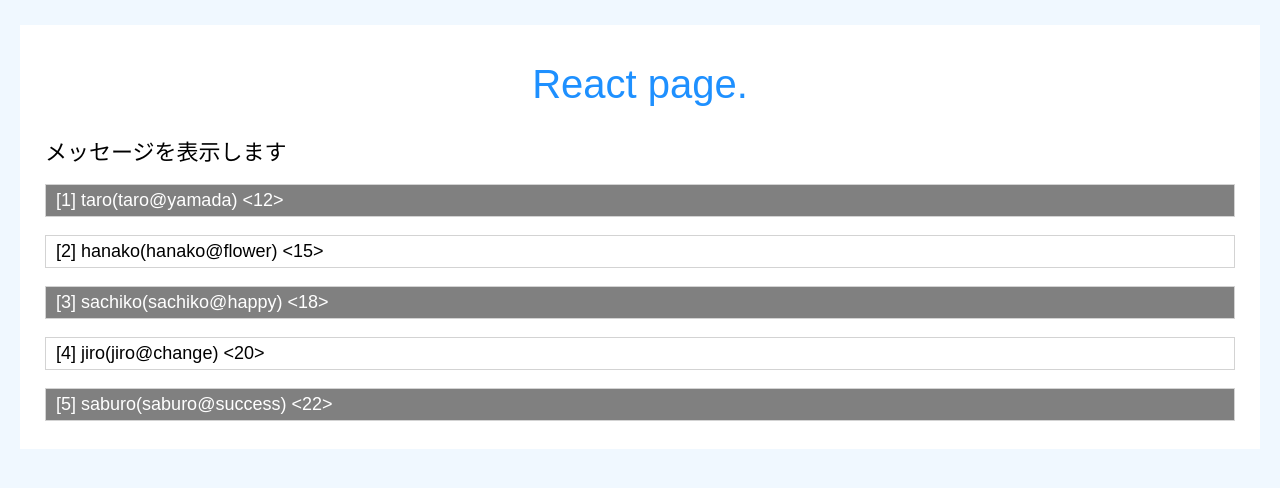
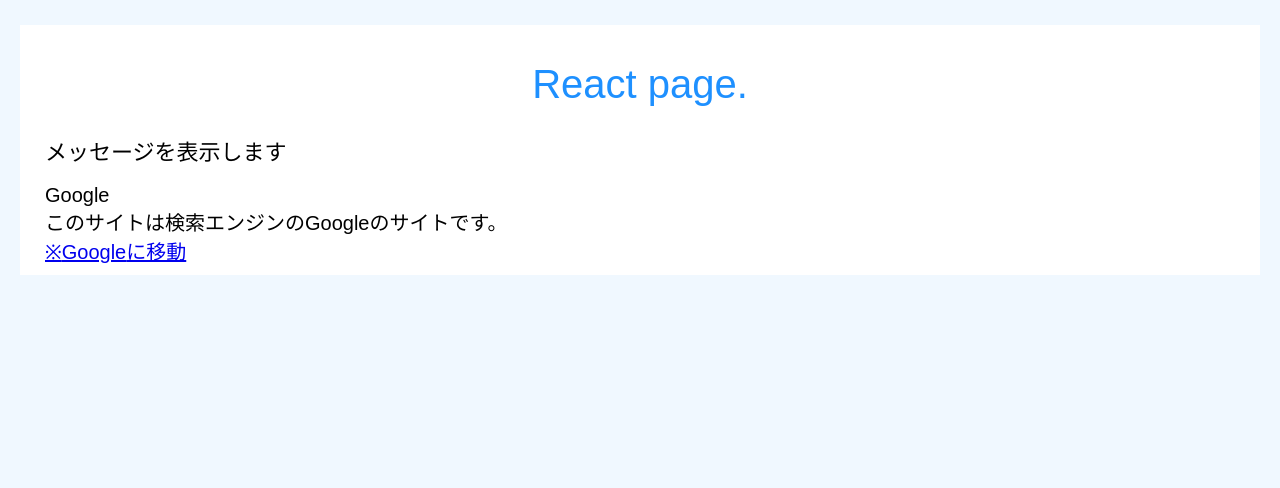
Before and after one commit to wista110/react_ts_app_chp3, a React (Create React App) app: page / in a window 1280 px wide. Shown: the top 488 px of the page. Built offline with nearby package versions, Linux system fonts and the light colour scheme.

Commit message:
チャプター3終了

```diff
--- a/src/App.tsx
+++ b/src/App.tsx
@@ -117,28 +117,96 @@
 // export default App;
 
 //チャプター３-３ map App.tsx
+// import React from 'react';
+// import './App.css';
+
+// const title = "React page.";
+// const massage = "メッセージを表示します";
+
+// const data = [
+//   {name:'taro', mail:'taro@yamada',age:12},
+//   {name:'hanako', mail:'hanako@flower',age:15},
+//   {name:'sachiko', mail:'sachiko@happy',age:18},
+//   {name:'jiro', mail:'jiro@change',age:20},
+//   {name:'saburo', mail:'saburo@success',age:22},
+// ];
+
+// function getData(n:number) {
+//   const flg = n % 2 === 0;
+//   return (
+//     <p className='msg'
+//       style={flg ? {backgroundColor:'gray',color:'white'} : {}}>
+//       [{n+1}] {data[n].name}({data[n].mail}) &lt;{data[n].age}&gt;
+//     </p>
+//   );
+// }
+
+// function App() {
+//   return (
+//     <div className='container'>
+//       <h1>{title}</h1>
+//       <h2>{massage}</h2>
+//       {getData(0)}
+//       {getData(1)}
+//       {getData(2)}
+//       {getData(3)}
+//       {getData(4)}
+//     </div>
+//   );
+// }
+
+// export default App;
+
+// オブジェクトを記述する
+// import React from 'react';
+// import './App.css';
+
+// const title = "React page.";
+// const massage = "メッセージを表示します";
+
+// interface DataInterface {
+//   data: {
+//     name: string;
+//     mail: string;
+//     age: number;
+//   }
+// }
+
+// function Data(props:DataInterface) {
+//   return (
+//     <p className='msg'>
+//       {props.data.name}({props.data.age}) &lt;{props.data.mail}&gt;
+//     </p>
+//   );
+// }
+
+// function App() {
+//   return (
+//     <div className='container'>
+//       <h1>{title}</h1>
+//       <h2>{massage}</h2>
+//       <Data data={{name:'taro', mail:'taro@yamada', age:12}} />
+//       <Data data={{name:'hanako', mail:'hanako@flower', age:15}} />
+//       <Data data={{name:'sachiko', mail:'sachiko@happy', age:18}} />
+//       <Data data={{name:'jiro', mail:'jiro@change', age:20}} />
+//       <Data data={{name:'saburo', mail:'saburo@success', age:22}} />
+//     </div>
+//   );
+// }
+
+// export default App;
+
+//アロー関数
 import React from 'react';
 import './App.css';
 
 const title = "React page.";
 const massage = "メッセージを表示します";
 
-const data = [
-  {name:'taro', mail:'taro@yamada',age:12},
-  {name:'hanako', mail:'hanako@flower',age:15},
-  {name:'sachiko', mail:'sachiko@happy',age:18},
-  {name:'jiro', mail:'jiro@change',age:20},
-  {name:'saburo', mail:'saburo@success',age:22},
-];
-
-function getData(n:number) {
-  const flg = n % 2 === 0;
-  return (
-    <p className='msg'
-      style={flg ? {backgroundColor:'gray',color:'white'} : {}}>
-      [{n+1}] {data[n].name}({data[n].mail}) &lt;{data[n].age}&gt;
-    </p>
-  );
+const data = {
+  url:'http://google.com',
+  title:'Google',
+  caption:'このサイトは検索エンジンのGoogleのサイトです。',
 }
 
 function App() {
@@ -146,12 +214,20 @@
     <div className='container'>
       <h1>{title}</h1>
       <h2>{massage}</h2>
-      {getData(0)}
-      {getData(1)}
-      {getData(2)}
-      {getData(3)}
-      {getData(4)}
-    </div>
+      {(()=>
+        <div className="card">
+          <div className="header">
+            {data.title}
+          </div>
+          <div className="body">
+            {data.caption}
+          </div>
+          <div className="footer">
+            <a href={data.url}>※{data.title}に移動</a>
+          </div>
+        </div>
+      )()}
+      </div>
   );
 }
 
```
